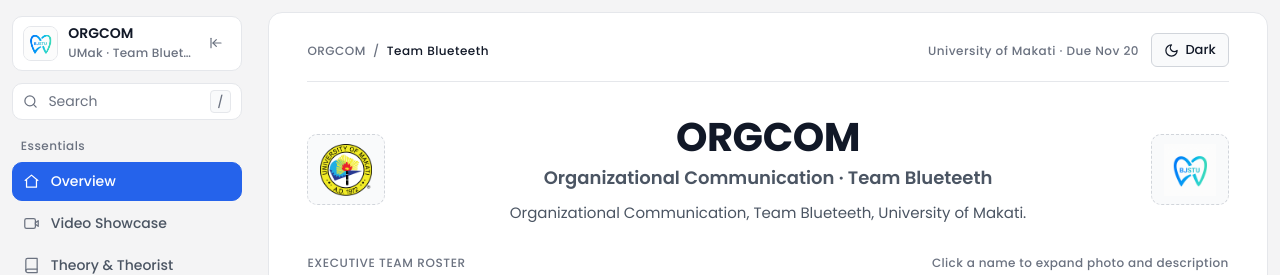
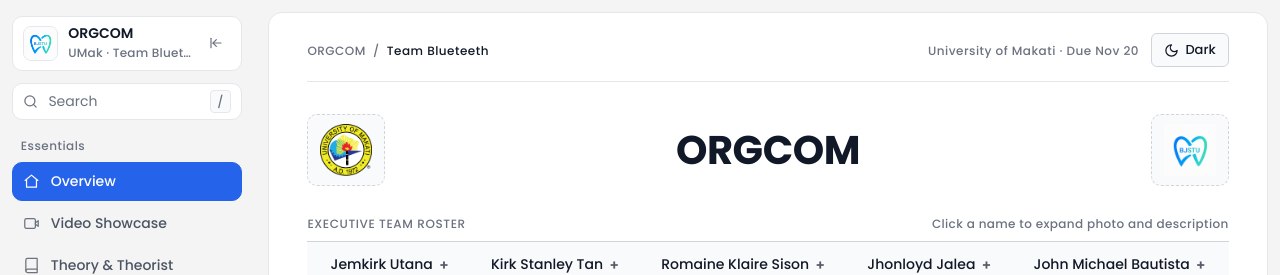
Before and after one commit to jemkirku0907/orgcom, a Next.js app: page / in a window 1280 px wide. Shown: the top 275 px of the page. Built offline with nearby package versions, Linux system fonts and the light colour scheme.

Commit message:
chore: remove masthead subtitle lines and footer member names

```diff
--- a/app/page.tsx
+++ b/app/page.tsx
@@ -648,12 +648,6 @@ export default function HomePage() {
                 <h1 id="main-heading" className="org-heading-primary" tabIndex={-1}>
                   ORGCOM
                 </h1>
-                <h2 className="org-heading-secondary">
-                  Organizational Communication · Team Blueteeth
-                </h2>
-                <p className="masthead-subtitle">
-                  Organizational Communication, Team Blueteeth, University of Makati.
-                </p>
               </div>
 
               {/* Company logo */}
@@ -1088,9 +1082,6 @@ export default function HomePage() {
             <p>
               <strong>ORGCOM · Team Blueteeth</strong> · University of Makati
             </p>
-            <p className="footer-sub">
-              Jemkirk Utana · Kirk Stanley Tan · Romaine Klaire Sison · Jhonloyd Jalea · John Michael Bautista
-            </p>
           </footer>
         </div>
       </div>
```
